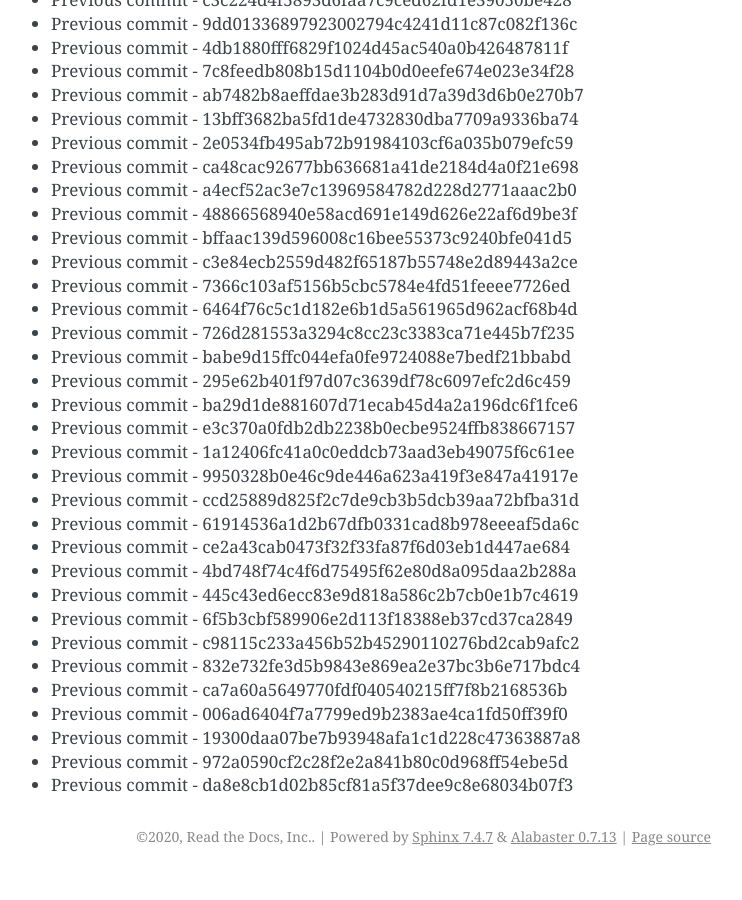
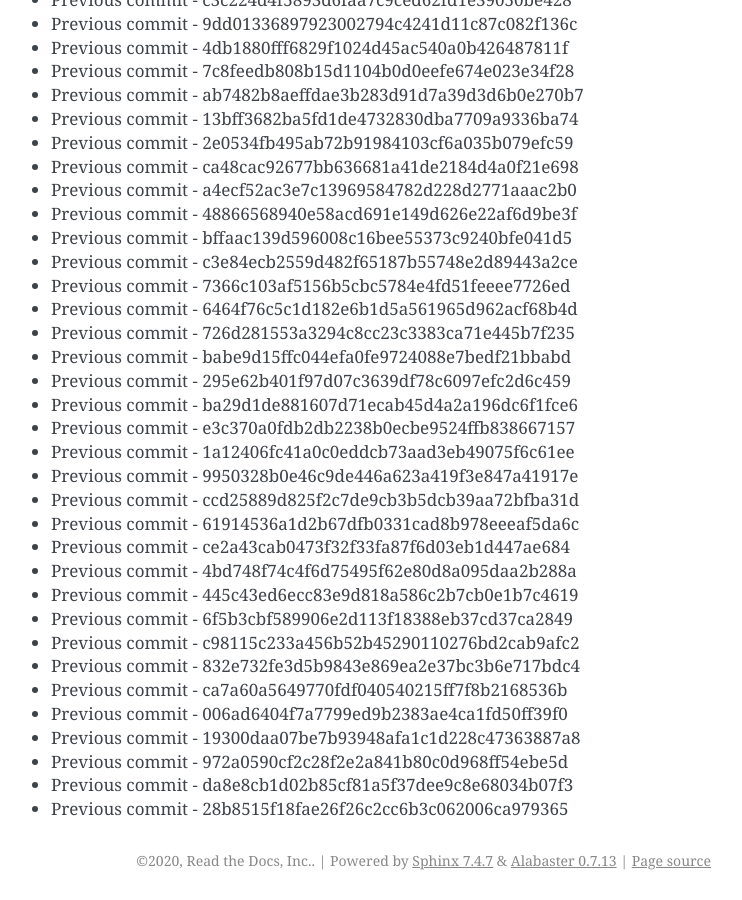
Before and after one commit to readthedocs/rtd-git-stresstest, a Sphinx documentation site: the page built from docs/updates.rst, in a window 1280 px wide and 900 px high, scrolled down 3178 px. Shown: the whole window, without its empty margins (399-1141 px from the left). Built offline with Sphinx 7.4.7, drawn with Linux system fonts in a browser that asks for light colours; before the commit the page ends 4054 px from its top, so only the background shows below that.

Commit message:
Generating commit from previous: 28b8515f18fae26f26c2cc6b3c062006ca979365

```diff
--- a/docs/updates.rst
+++ b/docs/updates.rst
@@ -165,3 +165,4 @@ It can be tested for any performance characteristics.
 * Previous commit - 19300daa07be7b93948afa1c1d228c47363887a8
 * Previous commit - 972a0590cf2c28f2e2a841b80c0d968ff54ebe5d
 * Previous commit - da8e8cb1d02b85cf81a5f37dee9c8e68034b07f3
+* Previous commit - 28b8515f18fae26f26c2cc6b3c062006ca979365
```
